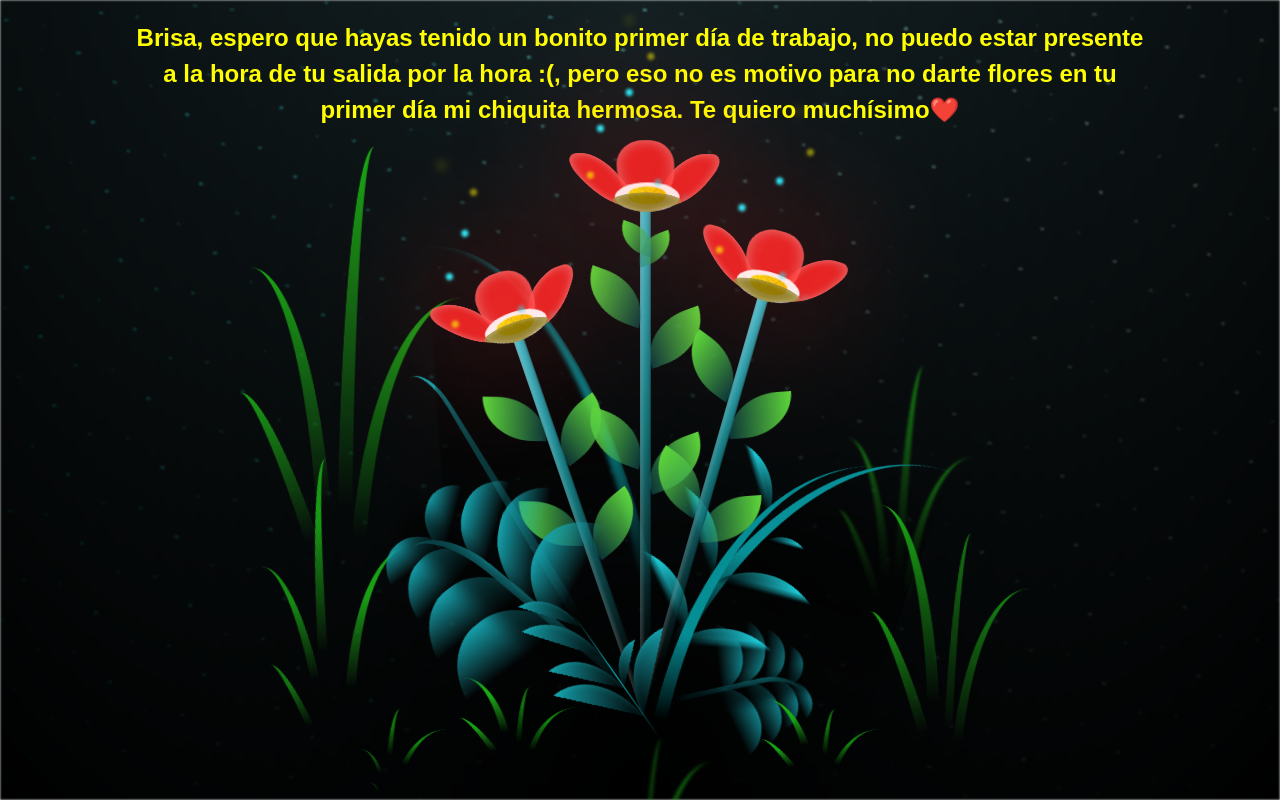
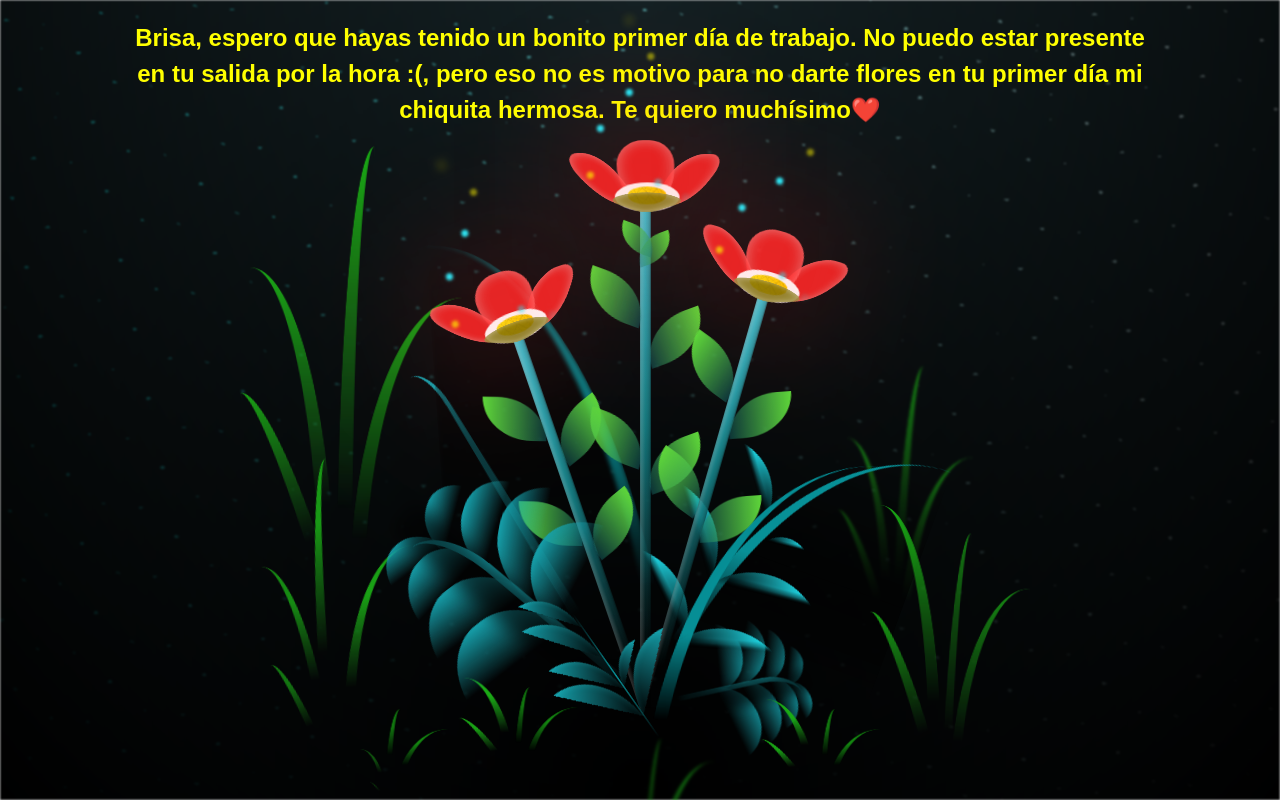
Before and after one commit to martiCaceresh/FirtJobDay, a plain HTML site: page index.html in a window 1280 px wide. Drawn offline with Linux system fonts and the light colour scheme.

Commit message:
Update index.html

```diff
--- a/index.html
+++ b/index.html
@@ -1645,7 +1645,7 @@ h1 {
   </head>
   <body class="container">
     <h1 class="titulo">
-      Brisa, espero que hayas tenido un bonito primer día de trabajo, no puedo estar presente a la hora de tu salida por la hora :(, pero eso no es motivo para no darte flores en tu primer día mi chiquita hermosa. Te quiero muchísimo❤️</h1>
+      Brisa, espero que hayas tenido un bonito primer día de trabajo. No puedo estar presente en tu salida por la hora :(, pero eso no es motivo para no darte flores en tu primer día mi chiquita hermosa. Te quiero muchísimo❤️</h1>
 
     <div class="night"></div>
     <div class="flowers">
```
